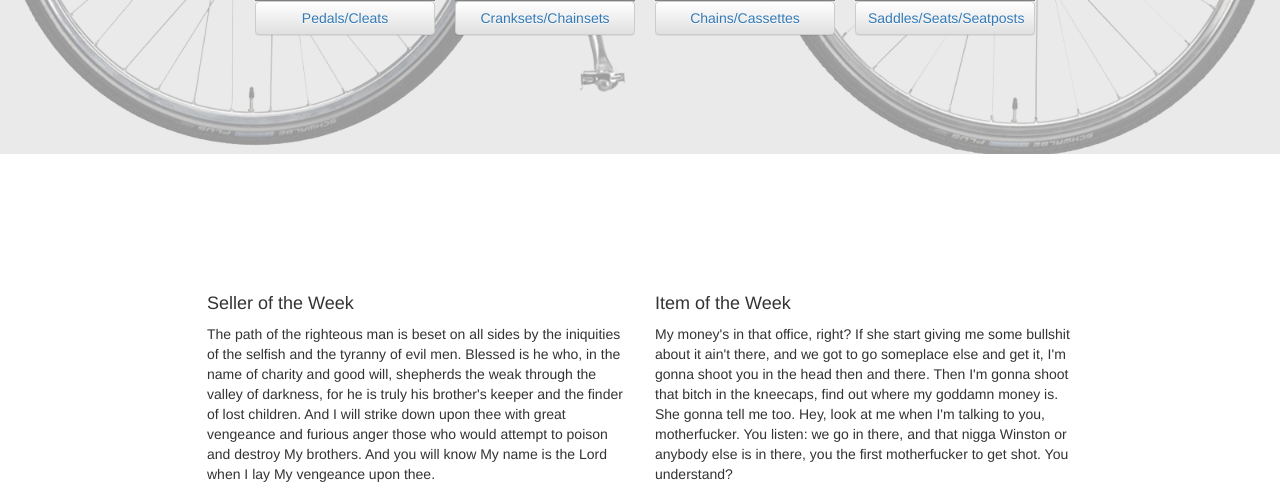
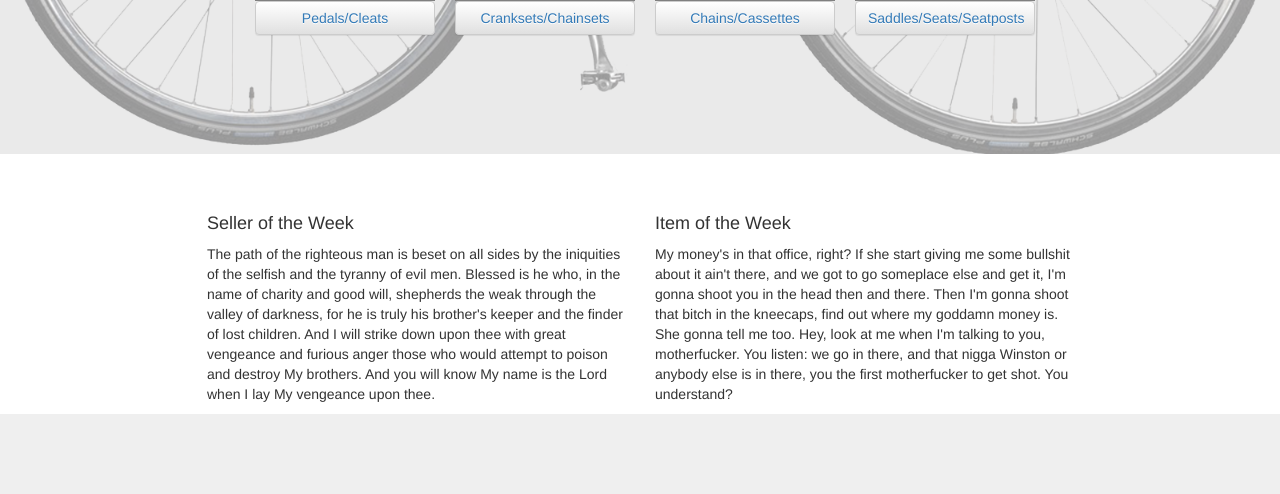
Before and after one commit to LindsAndrus/CyclePaths, a CodeIgniter app: page /database/home in a window 1280 px wide. Shown: the part 808-1302 px from the top of the page. After the commit the page ends 1222 px from the top, so only its background shows below. Run offline with CodeIgniter, Linux system fonts and the light colour scheme; data that the repository does not hold is empty; some libraries are stand-ins or nearby versions.

Commit message:
centered content - bottom of home screen

```diff
--- a/assets/css/home.css
+++ b/assets/css/home.css
@@ -29,8 +29,8 @@
 /*	margin: 0 auto;*/
 }
 .content{
-	padding-top: 100px;
-	margin: auto;
+	padding-top: 20px;
+	margin-left: 15%;
 	width: 70%;
 	height: 200px;
 }
```
